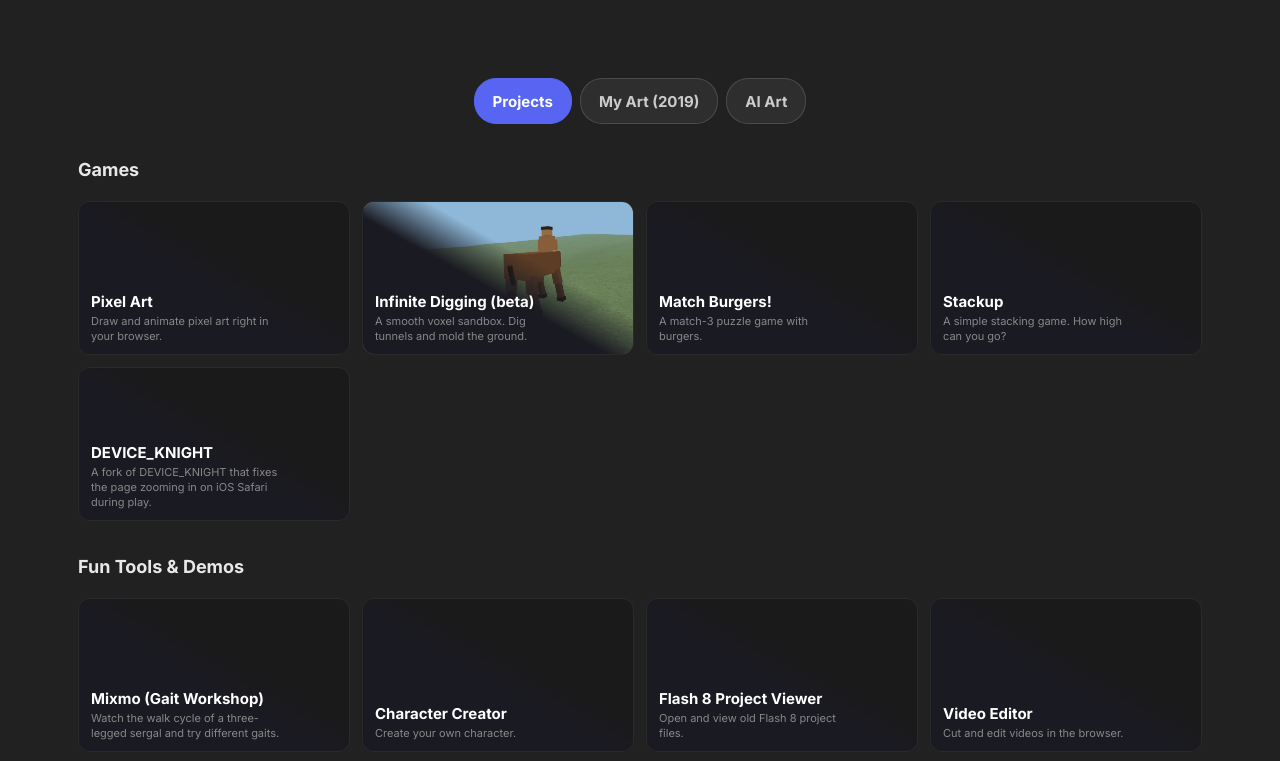
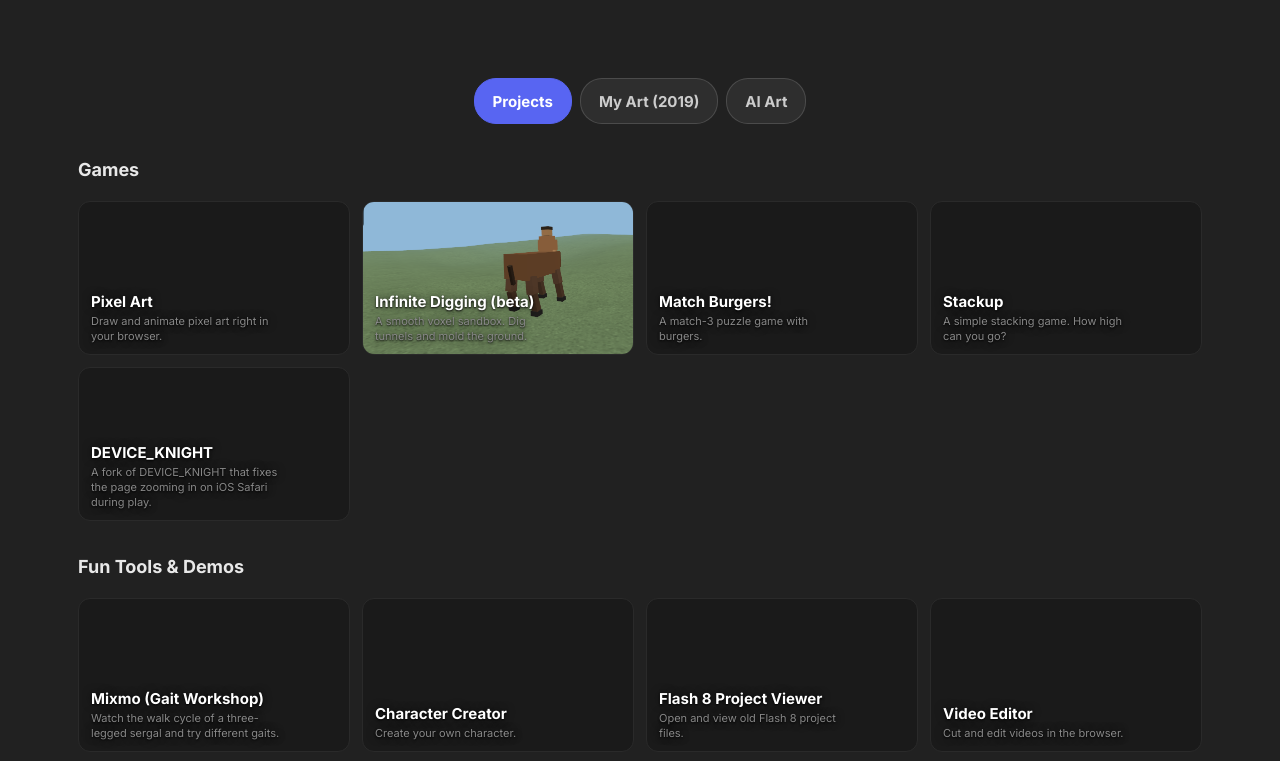
Before and after one commit to liangforstudy/liangforstudy.GitHub.io, a plain HTML site: page index.html in a window 1280 px wide. Shown: the top 761 px of the page. Drawn offline with Linux system fonts and the light colour scheme.

Commit message:
Replace card gradient with text shadow
Co-Authored-By: Claude Opus 5.5 <noreply@anthropic.com>
Claude-Session: https://claude.ai/code/session_0156DSmz6ASLLv9USFitReU6

```diff
--- a/index.html
+++ b/index.html
@@ -78,12 +78,9 @@
                 max-width: none; object-fit: cover; transition: transform 0.3s;
             }
             .game-card:hover img { transform: scale(1.05); }
-            /* "to top right" puts the 50% line exactly on the top-left -> bottom-right diagonal */
-            .game-card::after {
-                content: ""; position: absolute; inset: 0; pointer-events: none;
-                background: linear-gradient(to top right, #1a1a22 45%, rgba(26,26,26,0) 62%);
-            }
             .card-text { position: absolute; left: 0; bottom: 0; z-index: 1; padding: 10px 12px; max-width: 70%; }
+            .card-title, .card-desc { text-shadow: 0 1px 2px rgba(0, 0, 0, 0.9), 0 0 8px rgba(0, 0, 0, 0.6); }
+            .card-desc { color: #ccc; }
             .card-title { font-size: 15px; font-weight: 700; color: #fff; }
             .card-desc { font-size: 11px; color: #888; margin-top: 3px; line-height: 1.35; }
             @media (max-width: 600px) {
```
